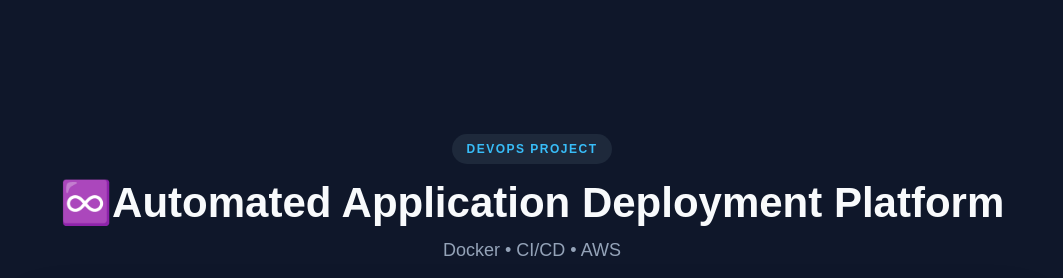
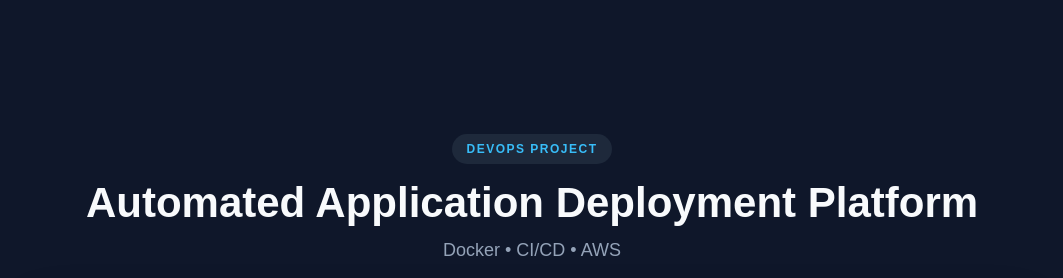
Before and after one commit to tanveerrabbani5/automated-application-deployment, a plain HTML site: page frontend/index.html in a window 1280 px wide. Shown: the top 278 px of the page, without its empty margins (108-1171 px from the left). Drawn offline with Linux system fonts and the light colour scheme; no server answers.

Commit message:
Edited frontend html

```diff
--- a/frontend/index.html
+++ b/frontend/index.html
@@ -13,7 +13,7 @@
 
         <header>
             <p class="badge">DEVOPS PROJECT</p>
-            <h1>♾️Automated Application Deployment Platform</h1>
+            <h1>Automated Application Deployment Platform</h1>
             <p class="subtitle">
                 Docker • CI/CD • AWS
             </p>
```
